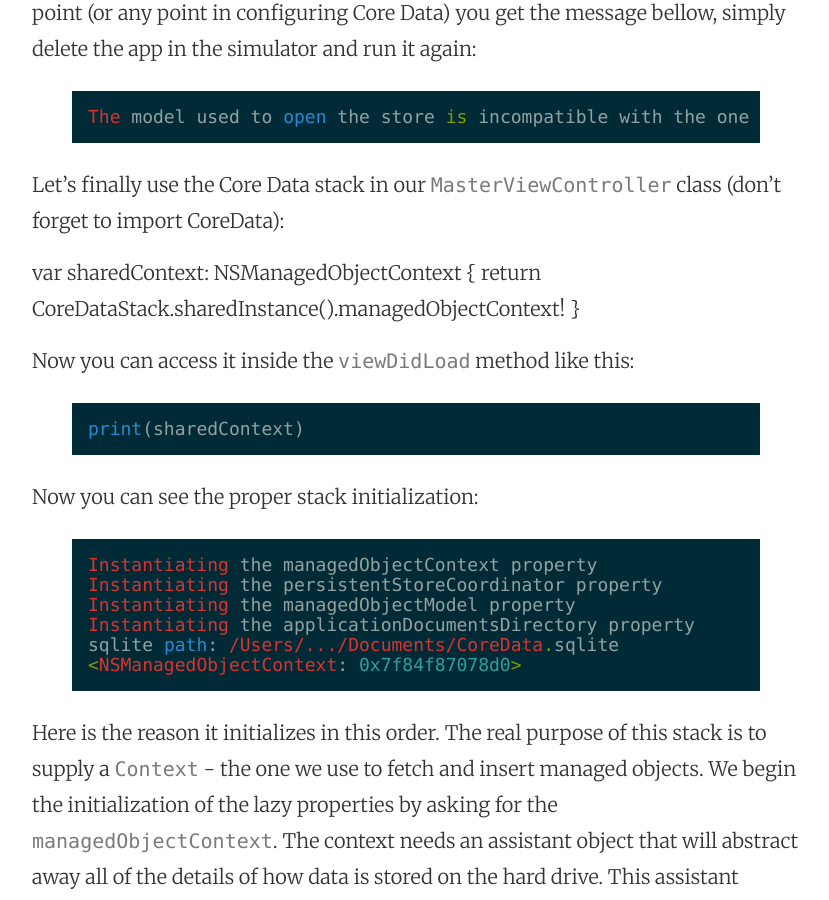
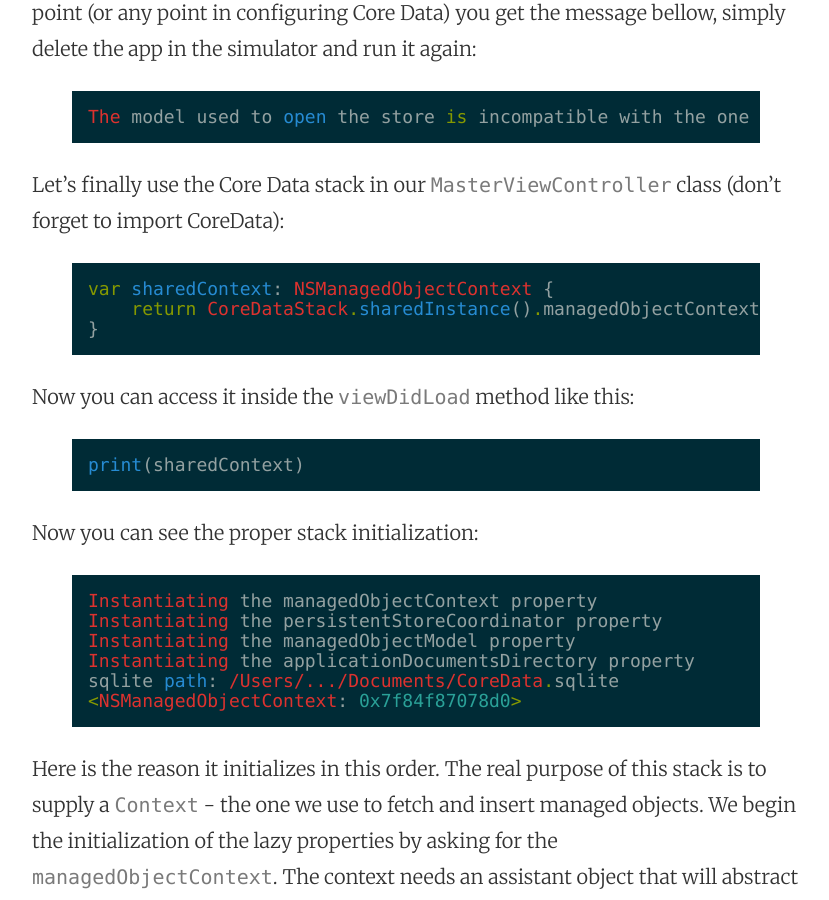
Before and after one commit to mhorga/mhorga.github.io, a Jekyll site: the page built from _posts/2015-08-31-ios-persistence-with-core-data.markdown, in a window 1280 px wide and 900 px high, scrolled down 4335 px. Shown: the whole window, without its empty margins (224-1053 px from the left). Built offline with Jekyll 4.4.1, drawn with Linux system fonts in a browser that asks for light colours.

Commit message:
Post update: iOS persistence with Core Data

```diff
--- a/_posts/2015-08-31-ios-persistence-with-core-data.markdown
+++ b/_posts/2015-08-31-ios-persistence-with-core-data.markdown
@@ -94,7 +94,7 @@ lazy var persistentStoreCoordinator: NSPersistentStoreCoordinator? = {
 
 2) Now that we are done with configuring the `Core Data` stack, we beed to proceed to the next step, add a `Core Data Model`. For this we will create an entity to hold information about our model. Let’s create the data model file in `Xcode`. From the `File` menu, choose `New File` and under `Core Data` choose `Data Model`. Leave its default name and click `Create`. You will notice a new file __Model.xcdatamodeld__ appears in our project now.
 
-Go to this new file so we can create our entity. Click the __Add Entity__ button to create the entity and name it __Event__. Under `Attributes` click the __+__ button to add an attribute named `timeStamp` of type `Date`. One more thing to do, select `Event` and open the `Utilities` panel. In the `Data Model Inspector` under `Class` change the name to `Event` instead of the default name `Xcode` gave it. If at this point (or any point in configuring Core Data) you get the message bellow, simply delete the app in the simulator and run it again:
+Go to this new file so we can create our entity. Click the __Add Entity__ button to create the entity and name it __Event__. Under `Attributes` click the __+__ button to add an attribute named __timeStamp__ of type `Date`. One more thing to do, select `Event` and open the `Utilities` panel. In the `Data Model Inspector` under `Class` change the name to `Event` instead of the default name `Xcode` gave it. If at this point (or any point in configuring Core Data) you get the message bellow, simply delete the app in the simulator and run it again:
 
 {% highlight swift %}
 The model used to open the store is incompatible with the one used to create the store
@@ -102,9 +102,11 @@ The model used to open the store is incompatible with the one used to create the
 
 Let’s finally use the Core Data stack in our `MasterViewController` class (don’t forget to import CoreData):
 
+{% highlight swift %}
 var sharedContext: NSManagedObjectContext {
     return CoreDataStack.sharedInstance().managedObjectContext!
 }
+{% endhighlight %}
 
 Now you can access it inside the `viewDidLoad` method like this:
 
```
